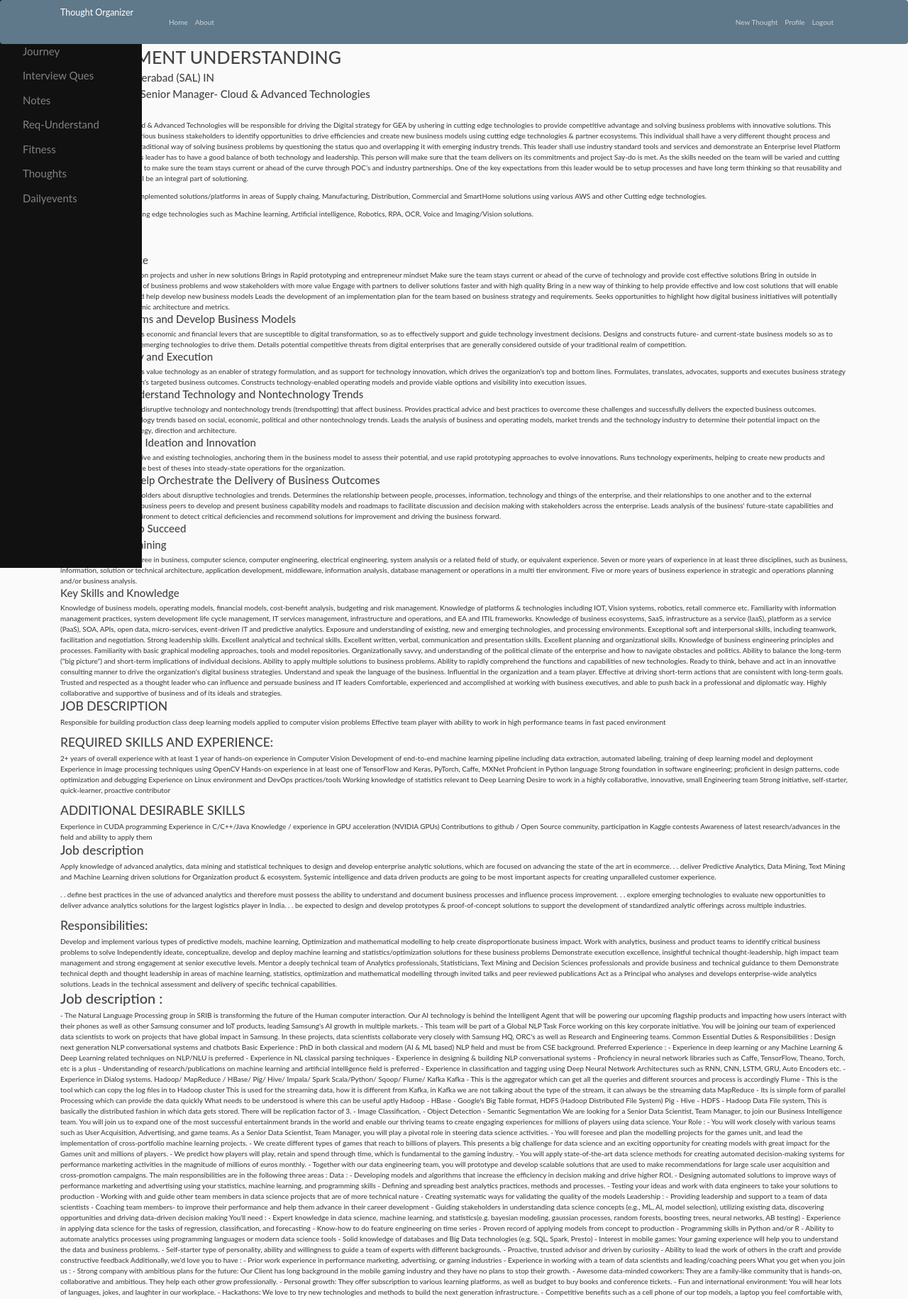
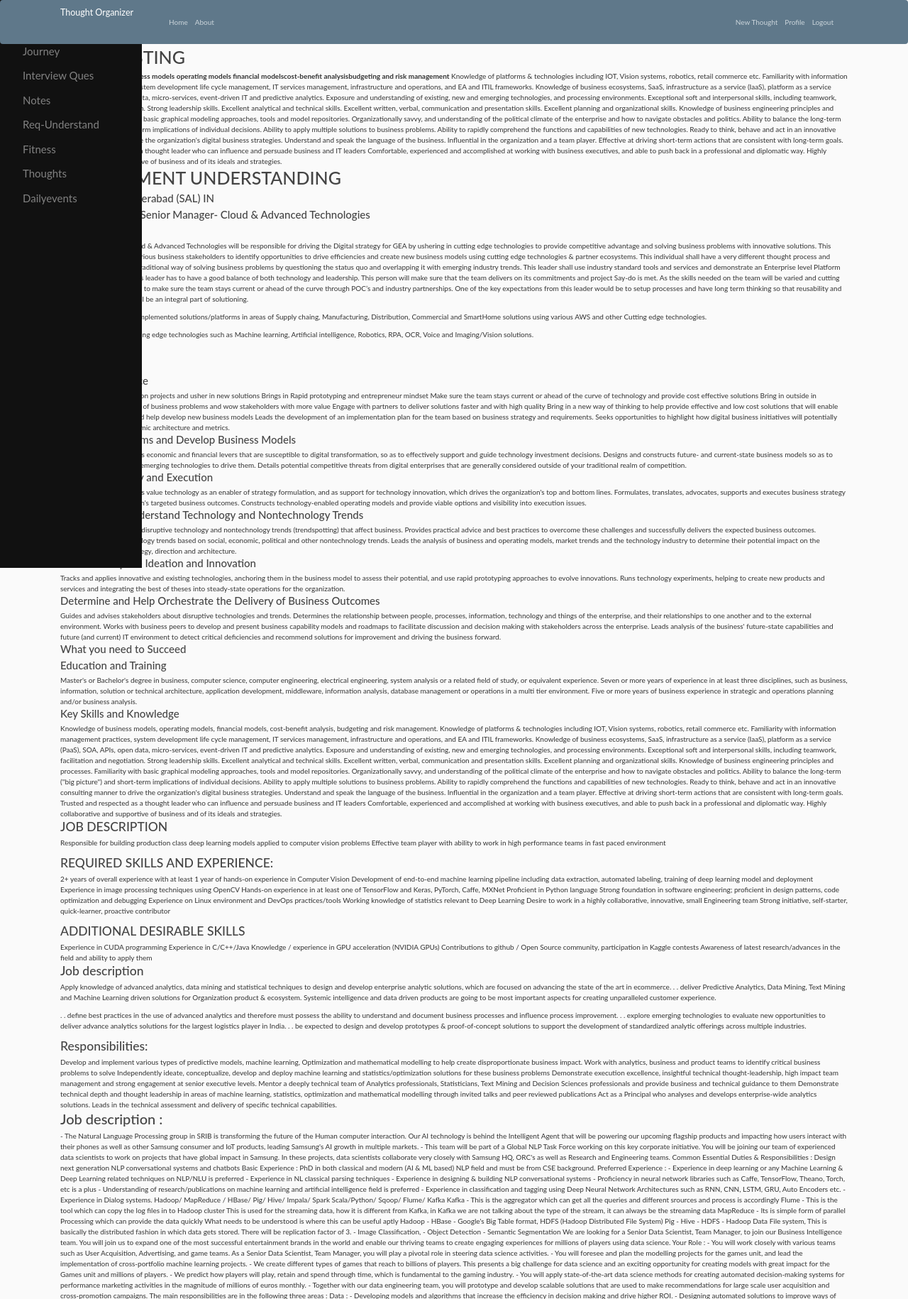
Before and after one commit to viswanath27/thoughtorganizer, a Django app: page /requirementunderstanding/ in a window 1280 px wide. Shown: the top 1830 px of the page at 71% size. Run offline with Django 3.2, Linux system fonts and the light colour scheme; a user stored in the database is signed in; some libraries are stand-ins or nearby versions.

Commit message:
requirement Understanding

```diff
--- a/activities/dailyactivities/templates/dailyactivities/requirementunderstanding.html
+++ b/activities/dailyactivities/templates/dailyactivities/requirementunderstanding.html
@@ -5,6 +5,36 @@
 {% endblock heading%}
 
 {% block content %}
+
+<h1> SKILLS LISTING </h1>
+
+<b>predictive analytics </b> <b>business models</b> <b> operating models </b><b>financial models</b><b>cost-benefit analysis</b><b>budgeting and risk management</b>
+
+    Knowledge of platforms & technologies including IOT, Vision systems, robotics, retail commerce etc.
+    Familiarity with information management practices, system development life cycle management, IT services management, infrastructure and operations, and EA and ITIL frameworks.
+    Knowledge of business ecosystems, SaaS, infrastructure as a service (IaaS), platform as a service (PaaS), SOA, APIs, open data, micro-services, event-driven IT and predictive analytics.
+    Exposure and understanding of existing, new and emerging technologies, and processing environments.
+    Exceptional soft and interpersonal skills, including teamwork, facilitation and negotiation.
+    Strong leadership skills.
+    Excellent analytical and technical skills.
+    Excellent written, verbal, communication and presentation skills.
+    Excellent planning and organizational skills.
+    Knowledge of business engineering principles and processes.
+    Familiarity with basic graphical modeling approaches, tools and model repositories.
+    Organizationally savvy, and understanding of the political climate of the enterprise and how to navigate obstacles and politics.
+    Ability to balance the long-term ("big picture") and short-term implications of individual decisions.
+    Ability to apply multiple solutions to business problems.
+    Ability to rapidly comprehend the functions and capabilities of new technologies.
+    Ready to think, behave and act in an innovative consulting manner to drive the organization's digital business strategies.
+    Understand and speak the language of the business.
+    Influential in the organization and a team player.
+    Effective at driving short-term actions that are consistent with long-term goals.
+    Trusted and respected as a thought leader who can influence and persuade business and IT leaders
+    Comfortable, experienced and accomplished at working with business executives, and able to push back in a professional and diplomatic way.
+    Highly collaborative and supportive of business and of its ideals and strategies.
+
+
+
 <h1> REQUIREMENT UNDERSTANDING</h1>
 
 
```
